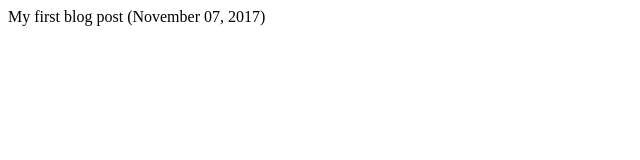
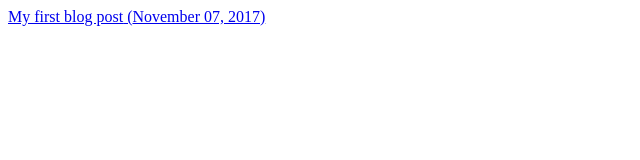
Before and after one commit to stuut/netlify-cms-tutorial, a Gatsby site: page /blog in a window 1280 px wide. Shown: the whole page, without its empty margins (0-640 px from the left). Built offline with nearby package versions, Linux system fonts and the light colour scheme; Gatsby itself is replaced by a stand-in of ours.

Commit message:
path added

```diff
--- a/src/blog/index.md
+++ b/src/blog/index.md
@@ -1,4 +1,5 @@
 ---
+path: "/blog/my-first-post"
 date: "2017-11-07"
 title: "My first blog post"
 ---
```
